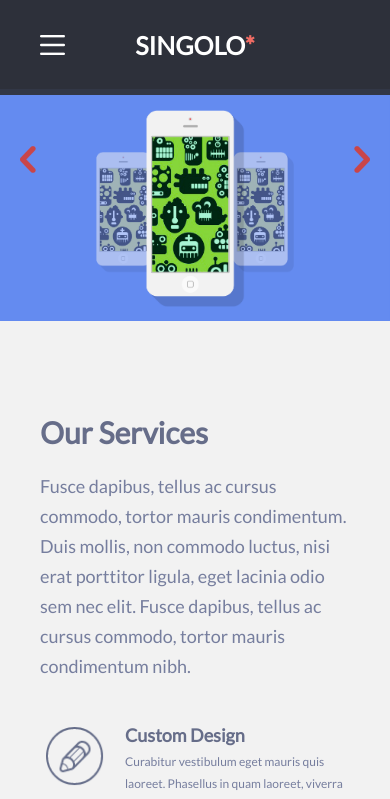
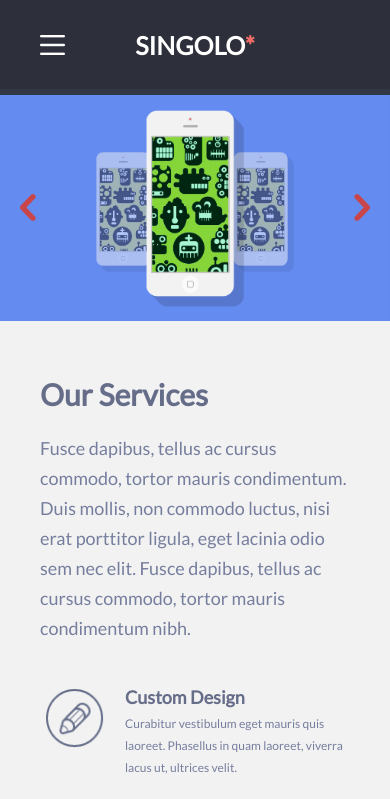
Before and after one commit to GuzeevZhenya/Singolo, a plain HTML site: page index.html in a window 390 px wide. Shown: the top 799 px of the page. Drawn offline with Linux system fonts and the light colour scheme.

Commit message:
fix padding in services,change burger-icon,fix arrow adaptive size

```diff
--- a/styles/style.css
+++ b/styles/style.css
@@ -125,6 +125,8 @@ img {
 .services {
     background-color: #f2f2f2;
     border-bottom: 6px solid #ffffff;
+    padding-top: 64px;
+    padding-bottom: 35px;
 }
 
 .section {
@@ -132,8 +134,10 @@ img {
 }
 
 .flag__services {
-    padding-top: 67px;
-    padding-bottom: 35px;
+    position: absolute;
+    top: -35px;
+    /* padding-top: 67px;
+    padding-bottom: 35px; */
 }
 
 .flag__portfolio {
@@ -443,6 +447,9 @@ img:nth-child(12)~img {
 }
 
 @media(max-width:680px) {
+    .carousel__buttons {
+        top: 60%;
+    }
     .services__item {
         width: 100%;
         justify-content: center;
@@ -479,7 +486,8 @@ img:nth-child(12)~img {
         background: url("../assets/burger/Burger-menu-icon.png");
     }
     .header__button--open {
-        background: url("../assets/burger/Burger-menu-icon (1).png");
+        background: url("../assets/burger/Burger-menu-icon.png");
+        transform: rotate(90deg);
     }
     .header__menu-list {
         position: absolute;
@@ -519,6 +527,9 @@ img:nth-child(12)~img {
 }
 
 @media(max-width:440px) {
+    .carousel__buttons {
+        top: 65%;
+    }
     .copyright__text {
         padding-top: 20px;
         line-height: 16px;
```
